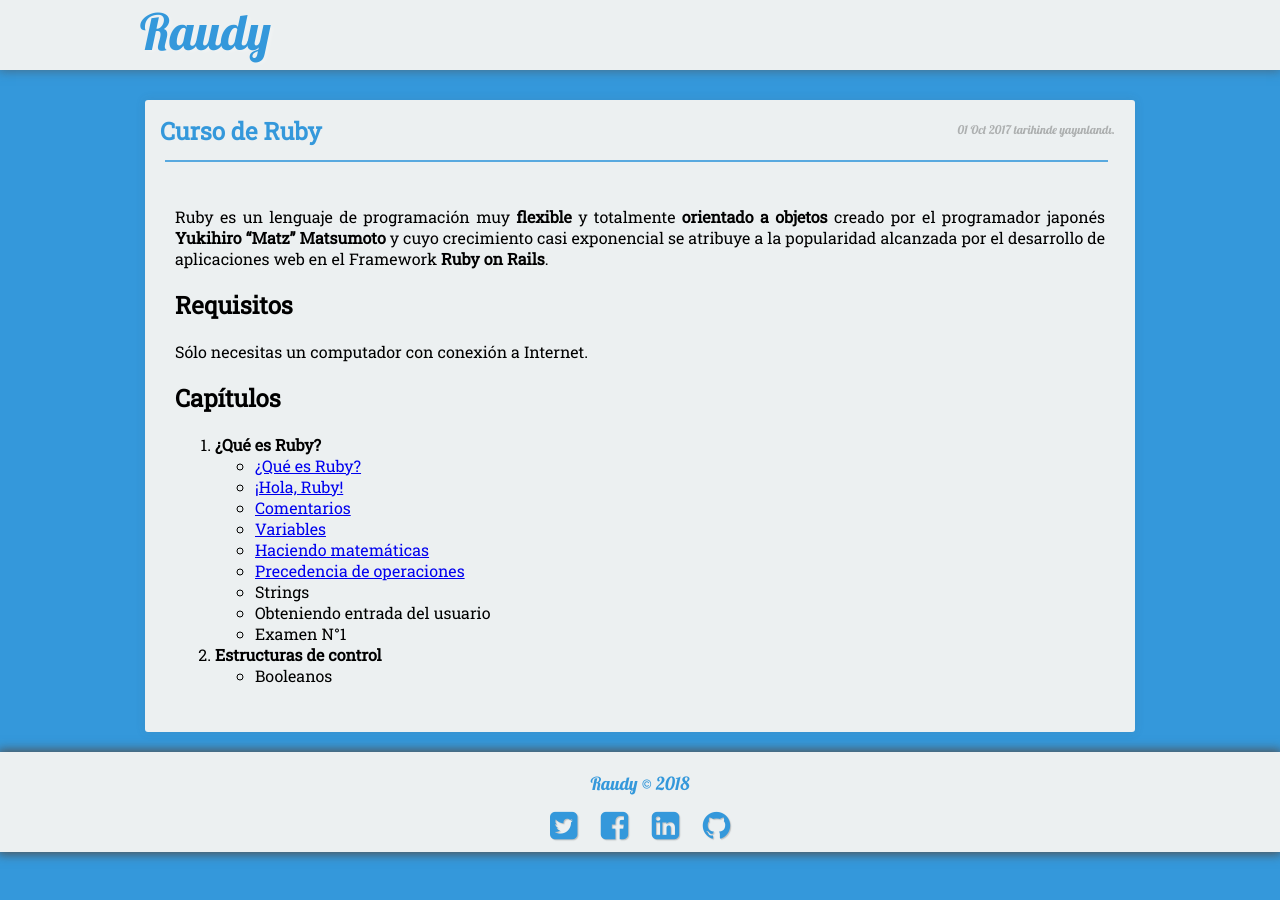
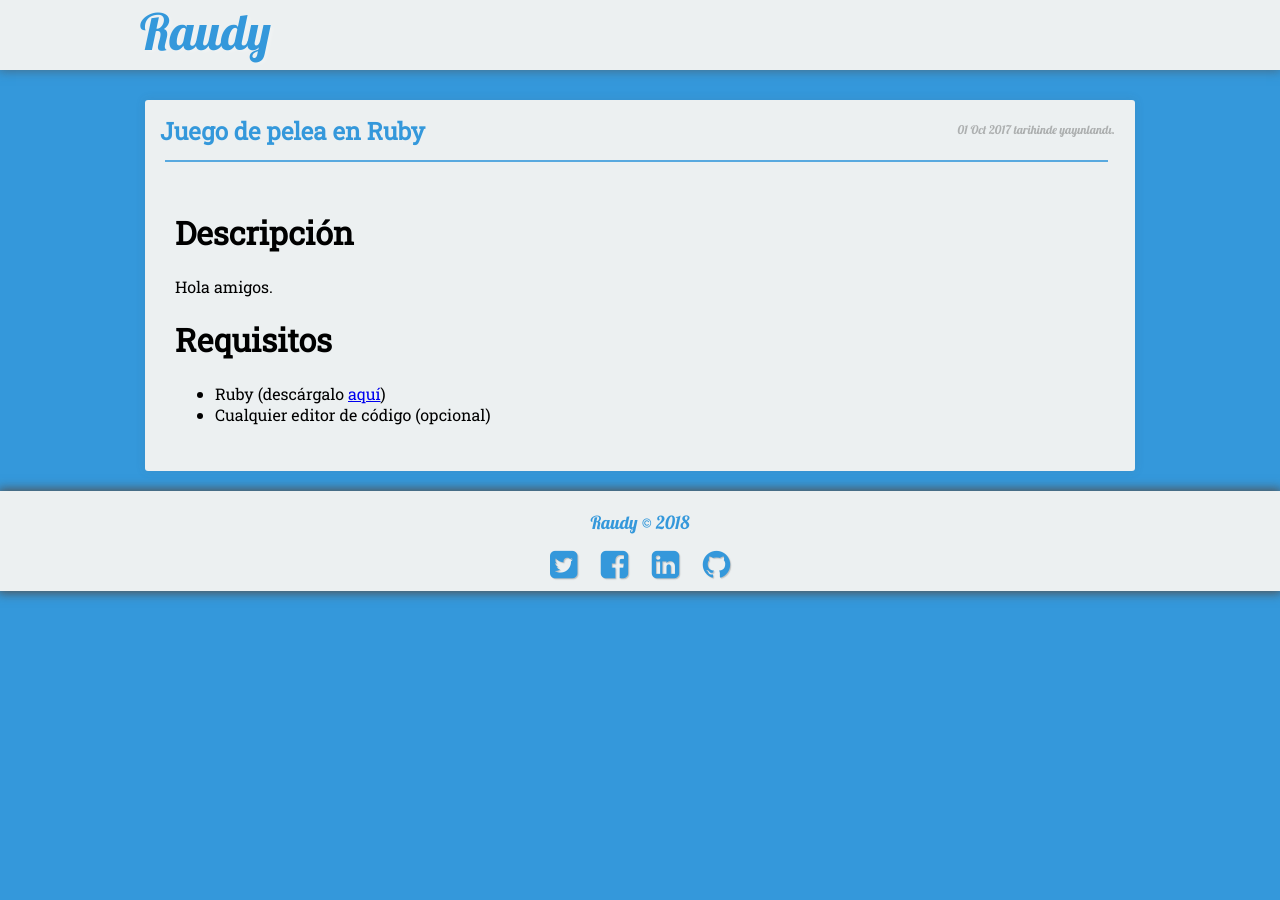
Before and after one commit to nisoto/Blog-anterior-2.0, a Jekyll site: the page built from _posts/2017-10-01-curso-ruby.md, in a window 1280 px wide. Built offline with Jekyll 4.4.1, drawn with Linux system fonts in a browser that asks for light colours; nearby versions of some CDN libraries.

Commit message:
Update 2017-10-01-curso-ruby.md

```diff
--- a/_posts/2017-10-01-curso-ruby.md
+++ b/_posts/2017-10-01-curso-ruby.md
@@ -1,31 +1,19 @@
 ---
 layout: post
-title:  "Curso de Ruby"
+title:  "Juego de pelea en Ruby"
 image: "/assets/img/ruby3.png"
 date:   2017-10-01
-excerpt: "Curso de Ruby para principiantes."
+excerpt: "Juego de pelea"
 project: true
 tag:
 - Ruby
 ---
 
-Ruby es un lenguaje de programación muy **flexible** y totalmente **orientado a objetos** creado por el programador japonés **Yukihiro “Matz” Matsumoto** y cuyo crecimiento casi exponencial se atribuye a la popularidad alcanzada por el desarrollo de aplicaciones web en el Framework **Ruby on Rails**.
+# Descripción
 
-## Requisitos
+Hola amigos.
 
-Sólo necesitas un computador con conexión a Internet.
+# Requisitos
 
-## Capítulos
-
-1. **¿Qué es Ruby?**
-* [¿Qué es Ruby?](https://nisoto.github.io/que-es-ruby/)
-* [¡Hola, Ruby!](https://nisoto.github.io/hola-ruby/)
-* [Comentarios](https://nisoto.github.io/comentarios-ruby/)
-* [Variables](https://nisoto.github.io/variables-ruby/)
-* [Haciendo matemáticas](https://nisoto.github.io/matematicas-ruby/)
-* [Precedencia de operaciones](https://nisoto.github.io/precedencia-operaciones-ruby/)
-* Strings
-* Obteniendo entrada del usuario
-* Examen N°1
-2. **Estructuras de control**
-* Booleanos
+* Ruby (descárgalo [aquí](https://www.ruby-lang.org/es/downloads/))
+* Cualquier editor de código (opcional)
```
